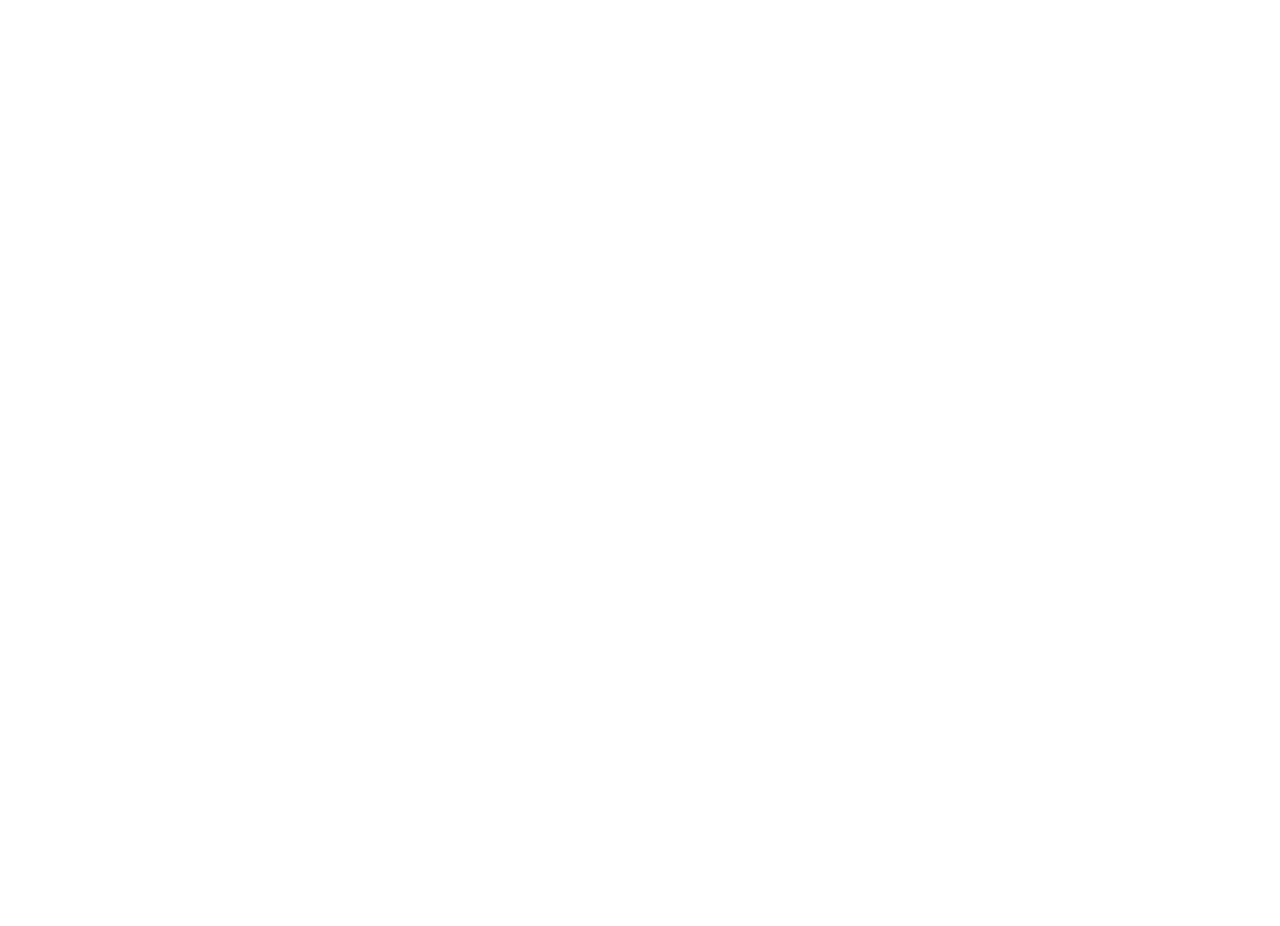
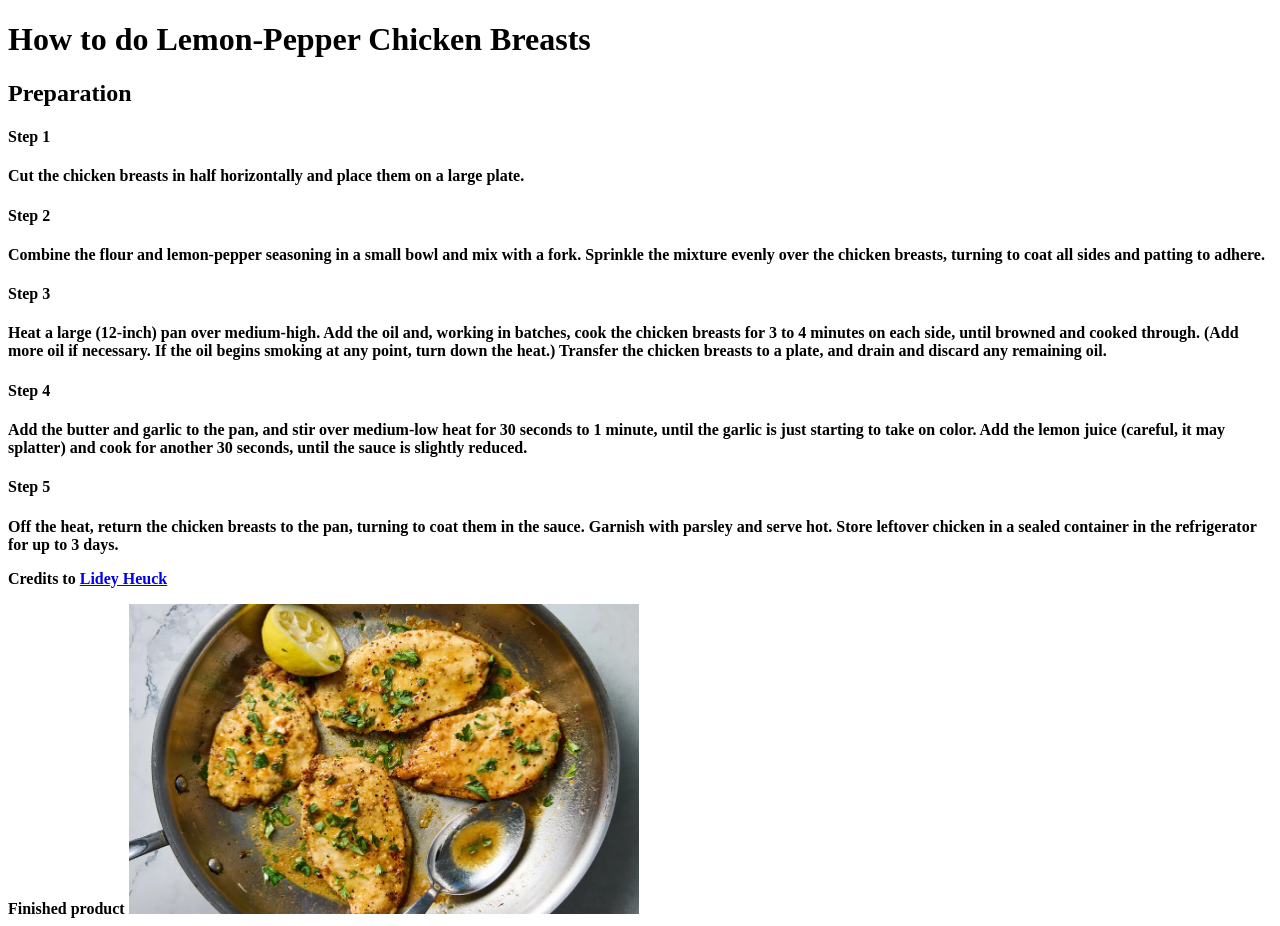
Before and after one commit to lluismer/odin-recipes, a plain HTML site: page pages/Lemon-Pepper_Chicken_Breasts.html in a window 1280 px wide. Before the commit the page ends 800 px from the top, so only its background shows below. Drawn offline with Linux system fonts and the light colour scheme.

Commit message:
Completed webpage for Lemon Chicken
I added an image for the lemon chicken recipe and the steps in it's page

```diff
--- a/pages/Lemon-Pepper_Chicken_Breasts.html
+++ b/pages/Lemon-Pepper_Chicken_Breasts.html
@@ -3,9 +3,24 @@
 <head>
     <meta charset="UTF-8">
     <meta name="viewport" content="width=device-width, initial-scale=1.0">
-    <title>Document</title>
+    <title>Lemon-Pepper Chicken Breasts</title>
 </head>
 <body>
+    <h1>How to do Lemon-Pepper Chicken Breasts</h1>
+    <h2>Preparation</h2>
+    <h4>Step 1</h4>
+    <b>Cut the chicken breasts in half horizontally and place them on a large plate.</b>
+    <h4>Step 2</h4>
+    <b>Combine the flour and lemon-pepper seasoning in a small bowl and mix with a fork. Sprinkle the mixture evenly over the chicken breasts, turning to coat all sides and patting to adhere.</b>
+    <h4>Step 3</h4>
+    <b>Heat a large (12-inch) pan over medium-high. Add the oil and, working in batches, cook the chicken breasts for 3 to 4 minutes on each side, until browned and cooked through. (Add more oil if necessary. If the oil begins smoking at any point, turn down the heat.) Transfer the chicken breasts to a plate, and drain and discard any remaining oil.</b>
+    <h4>Step 4</h4>
+    <b>Add the butter and garlic to the pan, and stir over medium-low heat for 30 seconds to 1 minute, until the garlic is just starting to take on color. Add the lemon juice (careful, it may splatter) and cook for another 30 seconds, until the sauce is slightly reduced.</b>
+    <h4>Step 5</h4>
+    <b>Off the heat, return the chicken breasts to the pan, turning to coat them in the sauce. Garnish with parsley and serve hot. Store leftover chicken in a sealed container in the refrigerator for up to 3 days.</b>
+
+    <b><p>Credits to <a href="https://cooking.nytimes.com/author/lidey-heuck" target="_blank" rel="noopener">Lidey Heuck</a></p>
+    Finished product <img src="../images/lh-lemon-pepper-chicken-breast-fjcq-jumbo.webp" alt="An image of a finished Lemon-Pepper_Chicken_Breasts" width="510" height="310"></b>
 
 </body>
 </html>
```
Also changed, not shown: images/lh-lemon-pepper-chicken-breast-fjcq-jumbo.webp (added).
